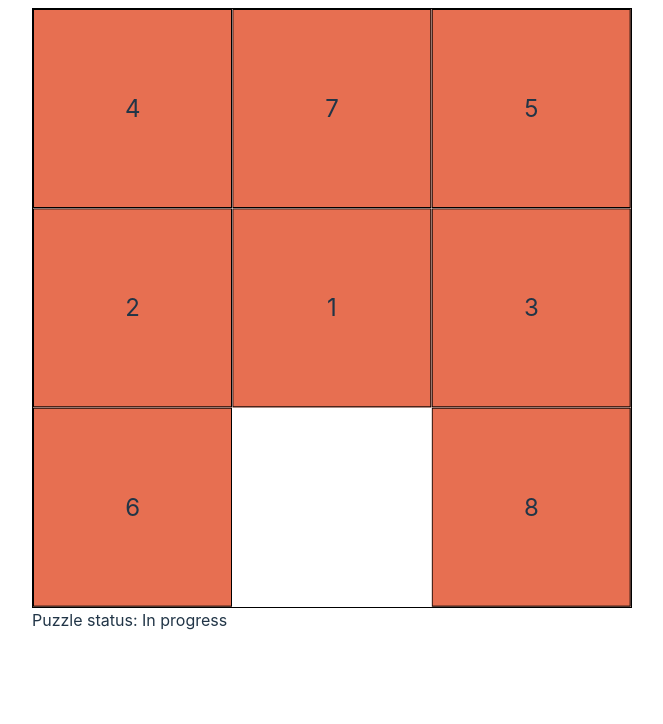
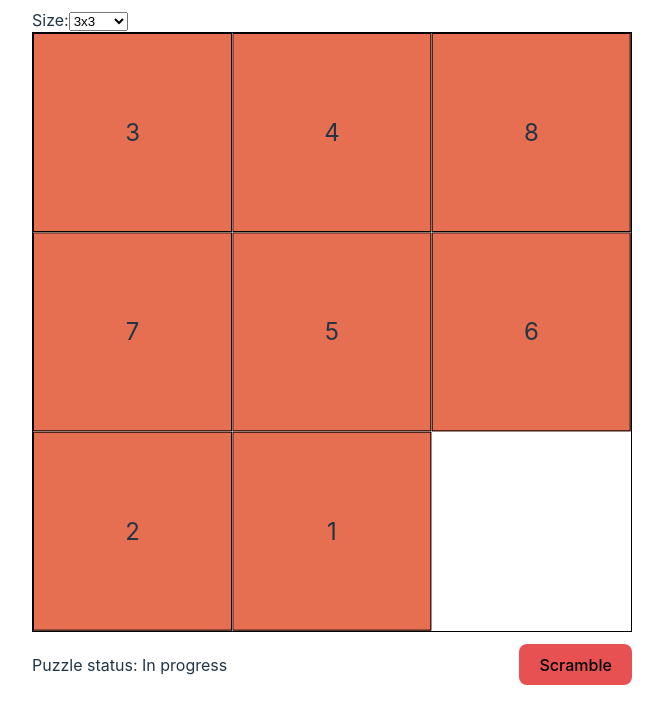
Before and after one commit to blake-boswell/slide-puzzle, a React (Vite) app: page / in a window 1280 px wide. Shown: the top 724 px of the page, without its empty margins (54-717 px from the left). Built offline with nearby package versions, Linux system fonts and the light colour scheme.

Commit message:
Resizing and scrambling the puzzle. Fixed performance issue with useReducer initState

```diff
--- a/src/App.css
+++ b/src/App.css
@@ -1,2 +1,3 @@
 @import './styles/layout.css';
+@import './styles/button.css';
 @import './styles/puzzle.css';
--- a/src/pages/Puzzle.tsx
+++ b/src/pages/Puzzle.tsx
@@ -6,15 +6,38 @@ import React, {
   useState,
 } from 'react';
 import { PuzzleState, PuzzleAction, PuzzlePiece } from '../types/puzzle';
-import { scramble } from '../util/puzzleUtils';
 import { puzzleReducer } from './reducers/puzzleReducer';
 
 const Puzzle = () => {
-  const [focusedPiece, setFocusedPiece] = useState(-1);
+  const [rowSize, setRowSize] = useState(3);
+  const [colSize, setColSize] = useState(3);
   const [puzzle, dispatchMove] = useReducer<Reducer<PuzzleState, PuzzleAction>>(
     puzzleReducer,
-    scramble(3, 3),
+    {
+      rowSize,
+      columnSize: colSize,
+      pieces: [
+        { id: 1, row: 0, column: 0 },
+        { id: 2, row: 0, column: 1 },
+        { id: 3, row: 0, column: 2 },
+        { id: 4, row: 1, column: 0 },
+        { id: 5, row: 1, column: 1 },
+        { id: 6, row: 1, column: 2 },
+        { id: 7, row: 2, column: 0 },
+        { id: 8, row: 2, column: 1 },
+        { id: 9, row: 2, column: 1 },
+      ],
+      emptyLocation: {
+        row: 2,
+        column: 2,
+      },
+    },
   );
+  const [focusedPiece, setFocusedPiece] = useState(-1);
+
+  useEffect(() => {
+    dispatchMove({ type: 'resize', size: { rowSize, colSize } });
+  }, [rowSize, colSize]);
 
   const isPuzzleComplete = useMemo(() => {
     for (let i = 0; i < puzzle.pieces.length - 1; i++) {
@@ -159,9 +182,30 @@ const Puzzle = () => {
     }
   };
 
+  const handleSizeChange: React.ChangeEventHandler<HTMLSelectElement> = e => {
+    const matrixSize = e.target.value;
+    const [row, col] = matrixSize.split('x');
+    const newRowSize = Number.parseInt(row);
+    const newColSize = Number.parseInt(col);
+    setRowSize(newRowSize);
+    setColSize(newColSize);
+  };
+
   return (
     <div className="puzzle">
-      <div className="puzzle__control"></div>
+      <div className="puzzle__control">
+        <label htmlFor="size-selector">Size:</label>
+        <select id="size-selector" onChange={handleSizeChange}>
+          <option value="3x3">3x3</option>
+          <option value="4x4">4x4</option>
+          <option value="5x5">5x5</option>
+          <option value="6x6">6x6</option>
+          <option value="7x7">7x7</option>
+          <option value="8x8">8x8</option>
+          <option value="9x9">9x9</option>
+          <option value="10x10">10x10</option>
+        </select>
+      </div>
       <div className="puzzle__board">
         {puzzle.pieces.map(piece =>
           piece.column === puzzle.emptyLocation.column &&
@@ -187,7 +231,15 @@ const Puzzle = () => {
           ),
         )}
       </div>
-      <div>Puzzle status: {isPuzzleComplete ? 'Done' : 'In progress'}</div>
+      <div className="puzzle__footer">
+        <div>Puzzle status: {isPuzzleComplete ? 'Done' : 'In progress'}</div>
+        <button
+          className="btn--danger"
+          onClick={() => dispatchMove({ type: 'reset' })}
+        >
+          Scramble
+        </button>
+      </div>
     </div>
   );
 };
--- a/src/pages/reducers/puzzleReducer.ts
+++ b/src/pages/reducers/puzzleReducer.ts
@@ -1,8 +1,19 @@
 import { PuzzleAction, PuzzleState } from '../../types/puzzle';
+import { scramble } from '../../util/puzzleUtils';
 
 export function puzzleReducer(state: PuzzleState, action: PuzzleAction) {
   const { type, id } = action;
   const { emptyLocation, pieces, rowSize, columnSize } = state;
+  // Check for control changes
+  if (type === 'reset') {
+    const newPuzzle = scramble(rowSize, columnSize);
+    return newPuzzle;
+  } else if (type === 'resize') {
+    const { rowSize: row, colSize: col } = action.size;
+    const newPuzzle = scramble(row, col);
+    return newPuzzle;
+  }
+
   const { row: emptyRow, column: emptyCol } = emptyLocation;
   const rowMin = 0;
   const rowMax = rowSize - 1;
--- /dev/null
+++ b/src/styles/button.css
@@ -0,0 +1,3 @@
+.btn--danger {
+  background-color: #e75151;
+}
--- a/src/styles/puzzle.css
+++ b/src/styles/puzzle.css
@@ -32,6 +32,9 @@
   transition: transform 150ms ease-out;
 }
 
-.puzzle-piece--empty {
-  background-color: transparent;
+.puzzle__footer {
+  display: flex;
+  justify-content: space-between;
+  align-items: center;
+  margin-top: 12px;
 }
```
Also changed, not shown: src/types/puzzle.ts (+12 -2 lines).
